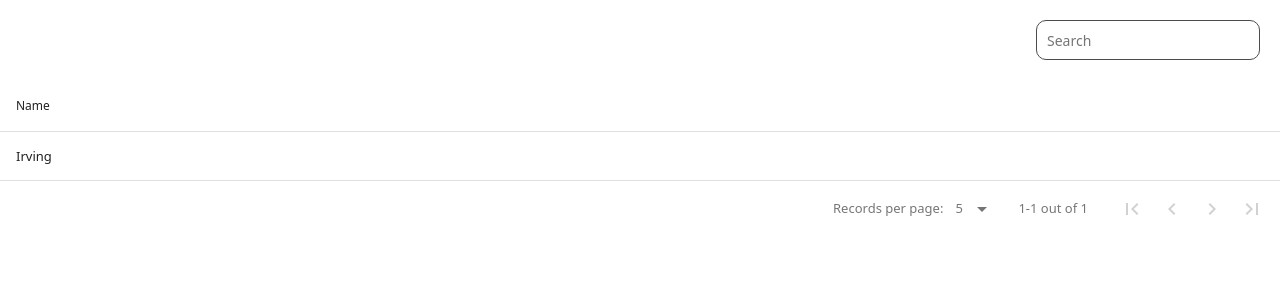
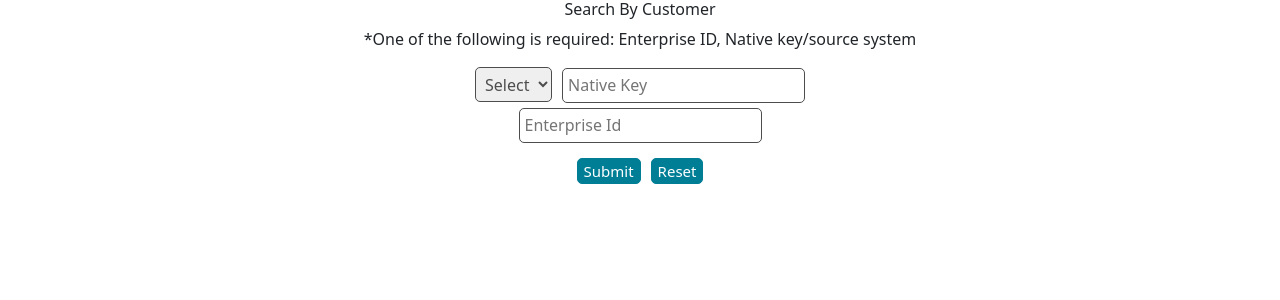
Before and after one commit to Neerajamoli07/typescript_table, a React (Create React App) app: page / in a window 1280 px wide. Shown: the top 300 px of the page. Built offline with nearby package versions, Linux system fonts and the light colour scheme.

Commit message:
test api responses integrated

```diff
--- a/src/App.css
+++ b/src/App.css
@@ -65,3 +65,48 @@ table th::before {
   font-size: 14px;
   margin-left: 10px;
 }
+
+.section__body {
+  display: flex;
+  flex-direction: column;
+  align-items: center;
+  justify-content: center;
+}
+
+.section__title {
+  display: flex;
+  flex-direction: column;
+  align-items: center;
+  justify-content: center;
+}
+
+select, input {
+  height: 35px;
+  margin: 5px;
+  padding: 5px;
+  border-radius: 5px;
+  color: #4d4d4d;
+  border: 1px solid #4d4d4d;
+  font-size: 14px;
+}
+
+.enterprise__search {
+  margin: 5px;
+}
+
+.section__buttons {
+  margin: 5px;
+}
+
+#source_dropdown {
+  margin-right: 10px;
+}
+
+.section__buttons > button {
+  background-color: #007e96;
+  color: #ffffff;
+  font-size: 15px;
+  margin: 5px;
+  border-radius: 5px;
+  border: 1px solid #007e96;
+}
--- a/src/App.tsx
+++ b/src/App.tsx
@@ -7,7 +7,16 @@ import "./App.css";
 
 //In typescript we have to defined every column data type what type that is
 interface Show {
+  enterprise_customer_id: string;
+  src_sys_cde: string;
+  src_sys_cust_nbr: string;
+  cust_kind_cde: string;
+  brth_dt: string;
+  sex_cde: string,
+  gndr_cde: string,
   frst_nm: string;
+  mddl_nm: string;
+  lst_nm: string;
   // type: string;
   // language: string;
   // officialSite: string;
@@ -23,8 +32,48 @@ function App() {
   </Explaintion> */
   const columns = [
     {
-      name: 'Name',
+      name: 'Enterprise Cust id',
+      selector: (row: any) => row.enterprise_customer_id,
+      sortable: true,
+    },
+    {
+      name: 'System code',
+      selector: (row: any) => row.src_sys_cde,
+      sortable: true,
+    },
+    {
+      name: 'Customer No.',
+      selector: (row: any) => row.src_sys_cust_nbr,
+      sortable: true,
+    },
+    {
+      name: 'Birthdate',
+      selector: (row: any) => row.brth_dt,
+      sortable: true,
+    },
+    {
+      name: 'Sex code',
+      selector: (row: any) => row.sex_cde,
+      sortable: true,
+    },
+    {
+      name: 'Gender',
+      selector: (row: any) => row.gndr_cde,
+      sortable: true,
+    },
+    {
+      name: 'First Name',
       selector: (row: any) => row.frst_nm,
+      sortable: true,
+    },
+    {
+      name: 'Middle Name',
+      selector: (row: any) => row.mddl_nm,
+      sortable: true,
+    },
+    {
+      name: 'Last Name',
+      selector: (row: any) => row.lst_nm,
       sortable: true,
     },
     // {
@@ -59,6 +108,10 @@ function App() {
   const [rowData, setRowData] = useState<any>('');
   const [isOpen, setIsOpen] = useState<any>(false);
   const [searchTerm, setSearchTerm] = useState("");
+  const [nativekey, setNativekey] = useState("");
+  const [enterprise, setEnterPrise] = useState("");
+  const [selectedDropdown, setSelectDropdown] = useState("");
+  const [dropdonData, setDropdownData] = useState<any[]>([]);
 
   // handle table cell click
   const handleCellClick = (row: any, column: any) => {
@@ -112,8 +165,8 @@ function App() {
       }
       //const response = await axios.get<Show[]>('http://api.tvmaze.com/search/shows?q=animals');
 
-
-      setData([sample_response]);
+      console.log("Neeraj data", data);
+      setDropdownData([sample_response.src_sys_cde]);
 
     } catch (err: any) {
       const errorMessage = "Error: " + err.message;
@@ -130,8 +183,95 @@ function App() {
     setSearchTerm(e.target.value);
   }
 
+  // submit handler
+  const submitHandler = () => {
+    if ((selectedDropdown !=="" && nativekey !== "") || (selectedDropdown !== "" && enterprise !== "")) {
+      try {
+        const sample_response = {
+          "enterprise_customer_id": "DEFAULT",
+          "src_sys_cde": "CIF  ",
+          "src_sys_cust_nbr": "301722990",
+          "cust_kind_cde": "INDIV",
+          "brth_dt": "2013-05-29",
+          "sex_cde": "M",
+          "gndr_cde": null,
+          "frst_nm": "Irving",
+          "mddl_nm": null,
+          "lst_nm": "Boat",
+          "orzn_nm": null,
+          "first_name_search": null,
+          "last_name_search": null,
+          "match_result": null,
+          "match_date_time": null,
+          "last_updated_date_time": null
+        }
+        //const response = await axios.get<Show[]>('http://api.tvmaze.com/search/shows?q=animals');
+
+        setData([sample_response]);
+
+      } catch (err: any) {
+        const errorMessage = "Error: " + err.message;
+        console.log(errorMessage);
+      } finally {
+        console.log("finally");
+      }
+    }else {
+      alert("Please select appropriat option...");
+    }
+
+  }
+
+  // cancel handler
+  const cancelHandler = () => {
+     setNativekey("");
+     setEnterPrise("");
+     setSelectDropdown("");
+     setData([]);
+  }
+
+
   return (
     <div className="App">
+        <div className="section">
+          <div className="section__title">
+            <h6>Search By Customer</h6>
+            <p>*One of the following is required: Enterprise ID, Native key/source system</p>
+         </div>
+         <div className="section__body">
+            <div className="source_system">
+              <select id="source_dropdown"
+                      value={selectedDropdown}
+                      onChange={(e) => setSelectDropdown(e.target.value)}>
+                <option value="">Select</option>
+                {dropdonData && (
+                  dropdonData?.map((item :any , index)=>{
+                   return <option key={index} value={item.trim()}>{item.trim()}</option>
+                  })
+                )}
+              </select>
+              <input type="text"
+                 value={nativekey}
+                 name="native_key"
+                 onChange={(e) => setNativekey(e.target.value)}
+                 className="native__key"
+                 placeholder="Native Key"/>
+            </div>
+            <div className="enterprise__search">
+              <input type="text"
+                 value={enterprise}
+                 onChange={(e) => setEnterPrise(e.target.value)}
+                 name="enterprise"
+                 className="enterprise"
+                 placeholder="Enterprise Id"/>
+            </div>
+            <div className="section__buttons">
+               <button className="action__buton" onClick={submitHandler}>Submit</button>
+               <button className="action__buton" onClick={cancelHandler}>Reset</button>
+            </div>
+         </div>
+
+        </div>
+        { data.length > 0 ? (<div className="section__table_body">
           <div className="data-table-search">
             <label className="icon"></label>
             <input type="text"
@@ -162,6 +302,7 @@ function App() {
             )
           }
         </Popup>
+      </div>) : null}
     </div>
   );
 }
```
Lines whose indentation alone changed are shown as unchanged.
